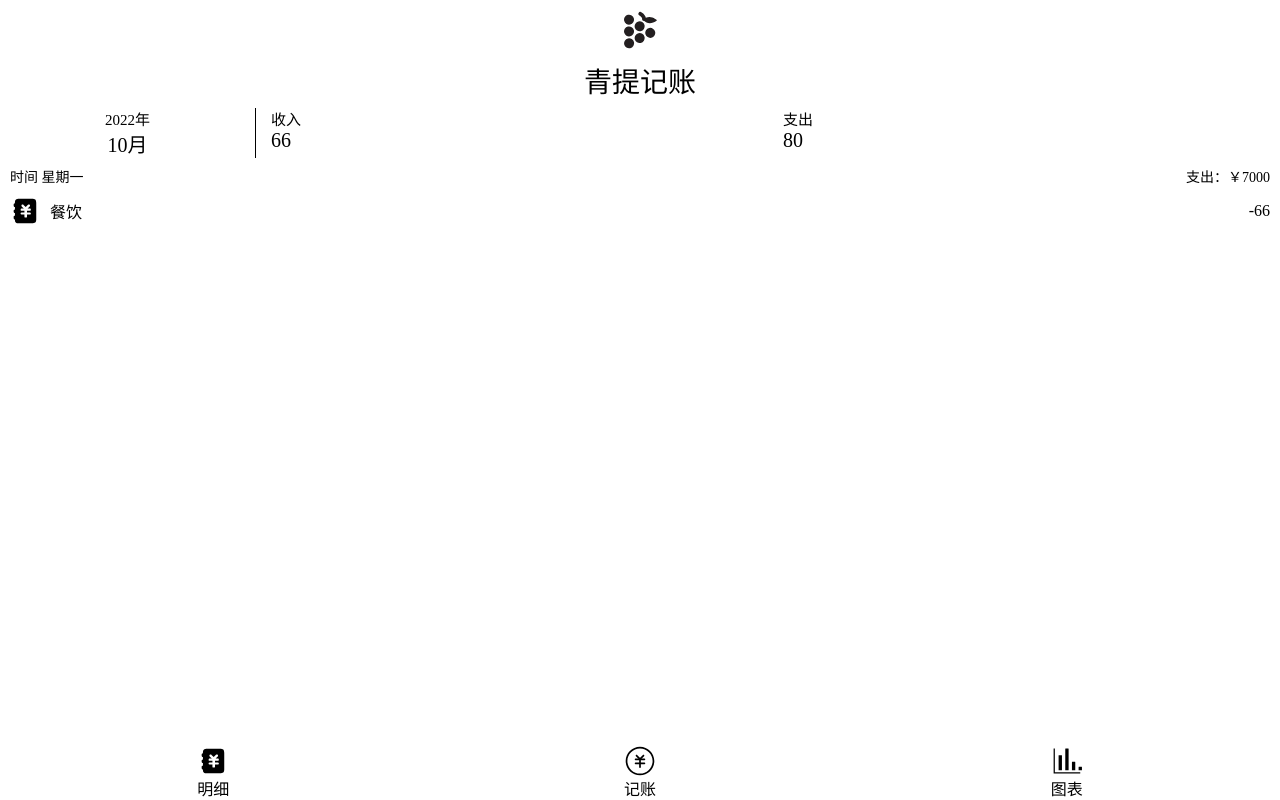
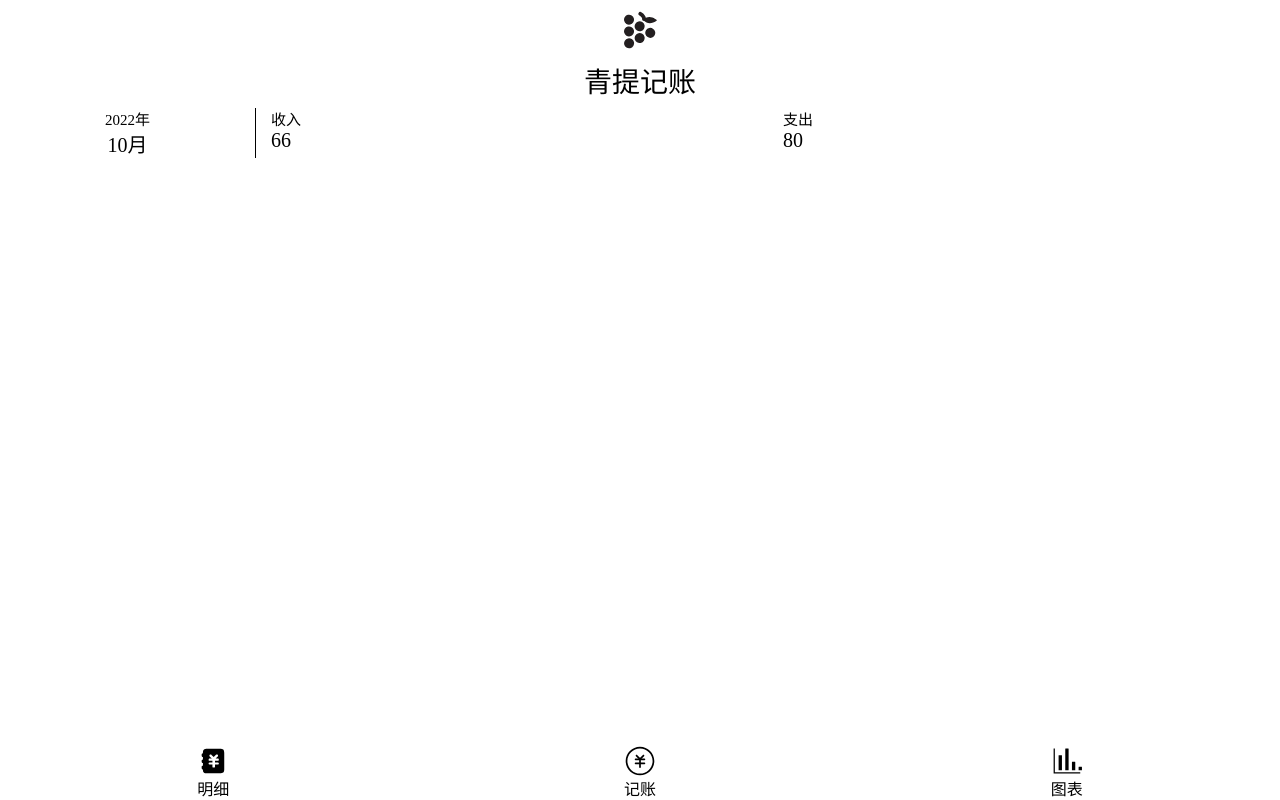
Before and after one commit to DaozhangChen/my-react-tally, a React app: page /#/detail in a window 1280 px wide. Built offline with nearby package versions, Linux system fonts and the light colour scheme.

Commit message:
可以按时间罗列记账明细

```diff
--- a/src/components/TagSection.tsx
+++ b/src/components/TagSection.tsx
@@ -1,4 +1,5 @@
 import styled from "styled-components";
+import {NavLink} from "react-router-dom";
 
 const HeadNav = styled.header`
   display: flex;
@@ -16,12 +17,15 @@ const HeadNav = styled.header`
     }
   }
 
-  button {
+  a {
+    button {
+      background: inherit;
+      border: none;
+      padding: 15px 0;
+    }
     position: absolute;
     right: 20px;
-    background: inherit;
-    border: none;
-    padding: 15px 0;
+
   }
 `
 type Props = {
@@ -47,7 +51,9 @@ const TagSection = (props: Props) => {
                     )
                 }
             </ul>
+            <NavLink to='/detail'>
             <button>取消</button>
+            </NavLink>
         </HeadNav>
     )
 }
--- a/src/components/TallyList.tsx
+++ b/src/components/TallyList.tsx
@@ -1,43 +1,98 @@
 import styled from "styled-components";
 import Icon from "./Icon";
+import {useEffect, useState} from "react";
+import {Records} from "../hooks/useRecords";
 
-const Wrapper=styled.div`
+const Wrapper = styled.div`
   padding: 0 10px;
 `
-const DateBar=styled.div`
+const DateBar = styled.div`
   display: flex;
   justify-content: space-between;
   font-size: 14px;
 `
-const List=styled.div`
-  li{
+const List = styled.div`
+  li {
     display: flex;
     justify-content: space-between;
     align-items: center;
     height: 50px;
-    .text{
+
+    .text {
       flex-grow: 1;
-      margin-left:10px ;
+      margin-left: 10px;
     }
   }
 `
+type DateAndBalance = {
+    date: string,
+    balance: number
+}
+const TallyList = () => {
+    const [bills, setBills] = useState<Records[]>([])
+    const [times, setTimes] = useState<string[]>([])
+    const [oneDate, setOneDate] = useState<string[]>([])
+    const [balance, setBalance] = useState<DateAndBalance[]>([])
+    useEffect(() => {
+        setBills(JSON.parse(localStorage.getItem('bills') || '[]'))
+    }, [])
+    useEffect(() => {
+        bills?.forEach(item => {
+                let betterTime = item.appendAt.substring(0, 10)
+                setTimes((time) => {
+                    return [...time, betterTime]
+                })
+            }
+        )
+    }, [bills])
+    useEffect(() => {
+        console.log(times)
+        const noRepeatArray = Array.from(new Set(times))
+        setOneDate(noRepeatArray)
+    }, [times])
+    useEffect(() => {
+        // const balanceValue=oneDate.map(date =>
+        //     bills.filter(bill => bill.appendAt.substring(0, 10) === date)?.
+        //     reduce((previousValue, currentValue:Records)=>{
+        //             if (previousValue===undefined){return }
+        //             if (currentValue.category==='支出'){
+        //                return  previousValue - parseFloat(currentValue.amount)
+        //             }else if (currentValue.category==='收入'){
+        //                 return  previousValue + parseFloat(currentValue.amount)
+        //             }
+        //         },0 as number|undefined)
+        // )
+        // setBalance(balanceValue)
+    }, [oneDate])
 
-const TallyList=()=>{
-    return(
+
+    return (
         <Wrapper>
+            {
+                oneDate.map(date => {
+                        return <div key={date}>
                             <DateBar>
-              <span>时间 星期一</span>
+                                <span>{date}</span>
                                 <span>支出：￥7000</span>
                             </DateBar>
-          <List>
+                            {
+                                bills.filter(bill => bill.appendAt.substring(0, 10) === date)
+                                    .map(newBill =>
+                                        <List key={newBill.tagIds}>
                                             <ul>
                                                 <li>
-                      <Icon name='tally'/>
-                      <span className='text'>餐饮</span>
-                      <span>-66</span>
+                                                    <Icon name={newBill.tag.name}/>
+                                                    <span className='text'>{newBill.tag.value}</span>
+                                                    <span>{newBill.amount}</span>
                                                 </li>
                                             </ul>
                                         </List>
+                                    )
+                            }
+                        </div>
+                    }
+                )
+            }
         </Wrapper>
     )
 }
--- a/src/hooks/useRecords.tsx
+++ b/src/hooks/useRecords.tsx
@@ -1,6 +1,6 @@
 import {useEffect, useRef, useState} from "react";
 
-type Records={
+export type Records={
     category: '收入'|'支出',
     tagIds: number,
     tag: {name: string, value: string},
--- a/src/view/Detail.tsx
+++ b/src/view/Detail.tsx
@@ -24,7 +24,7 @@ const Detail=()=>{
                 <Logo />
             </Header>
             <TallyListWrapper>
-                <TallyList />
+             <TallyList />
             </TallyListWrapper>
             <BottomNav />
         </Wrapper>
```
Lines whose indentation alone changed are shown as unchanged.
